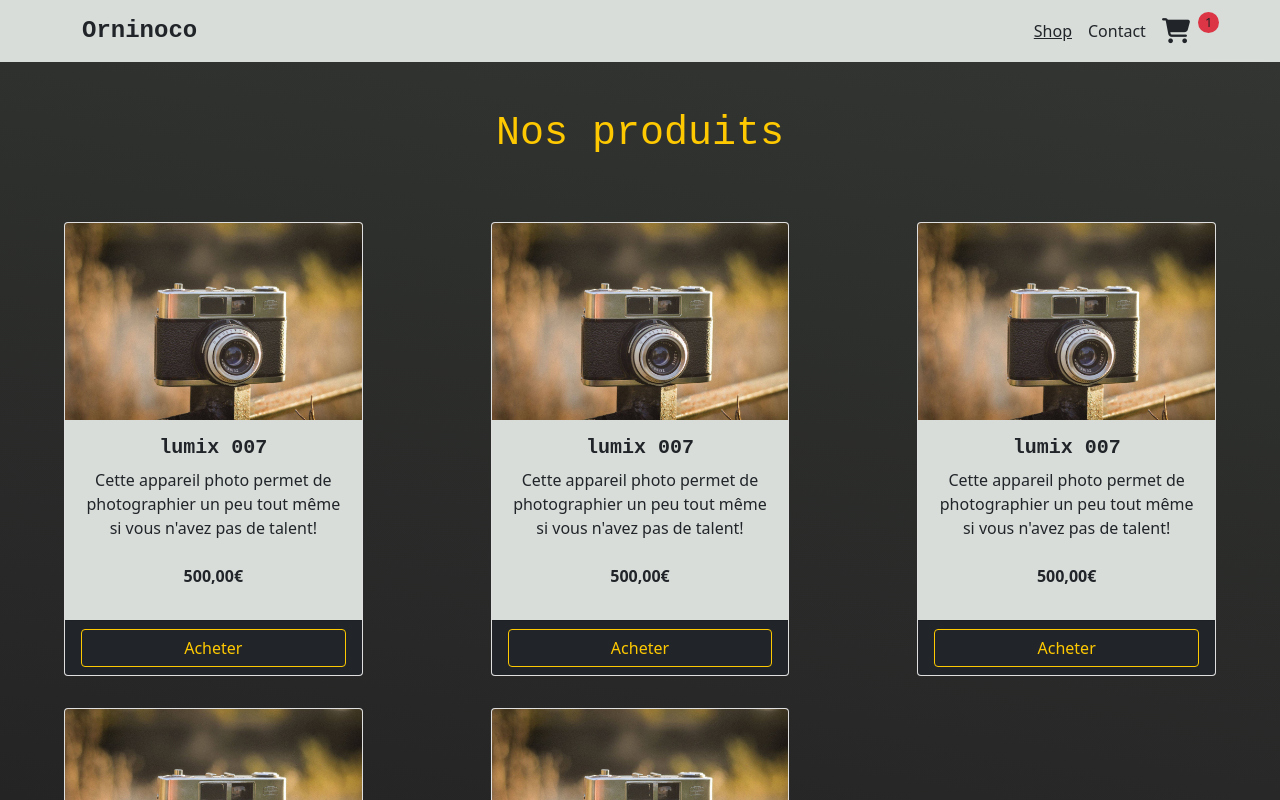
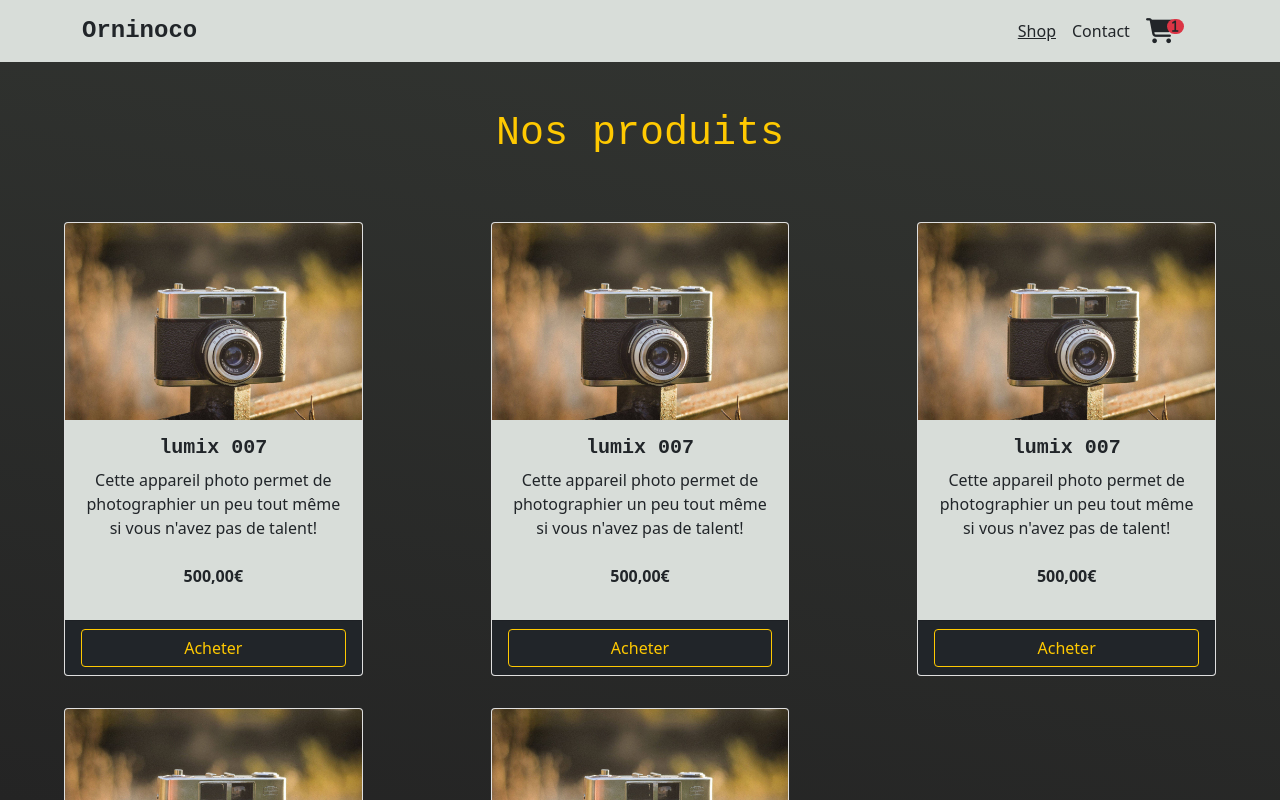
Before and after one commit to Wormav/Orinoco, a website: page index.html in a window 1280 px wide. Shown: the top 800 px of the page. Drawn offline with nearby package versions, Linux system fonts and the light colour scheme.

Commit message:
Shop page end and debug margin right

```diff
--- a/index.html
+++ b/index.html
@@ -53,9 +53,9 @@
                 >
               </li>
               <li class="nav-item">
-                <a class="nav-link text-dark fa fa-shopping-cart" id="basket" href="#"
-                  ></a>
-                  <span class="bg-danger" id="numberShop">1</span>
+                <a class="nav-link text-dark fa fa-shopping-cart me-3" id="basket" href="#"
+                  ><span class="bg-dange bg-danger" id="numberShop">1</span></a>
+
               </li>
             </ul>
           </div>
--- a/style/scss/defaut.scss
+++ b/style/scss/defaut.scss
@@ -41,9 +41,9 @@ $theme-colors: (
 
 #numberShop {
   position: absolute;
-  transform: translateY(-40px);
+  transform: translate(-7px);
   border-radius: 15px;
-  padding: 1px 7px;
+  padding: 1px 5px;
   font-size: 13px;
 }
 
```
Also changed, not shown: style/css/style.css, 1 other file.
